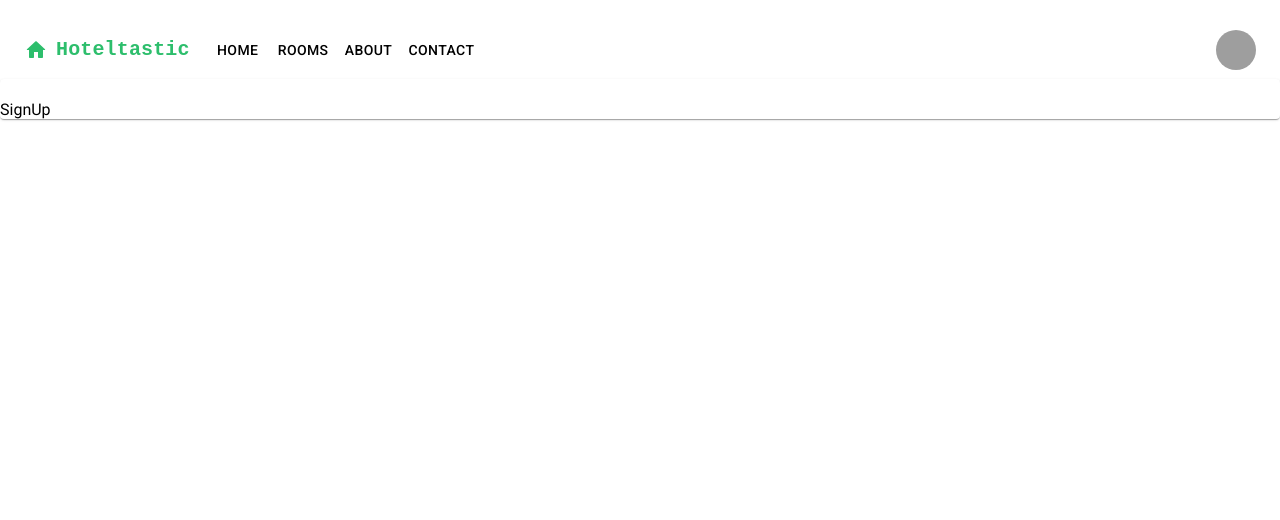
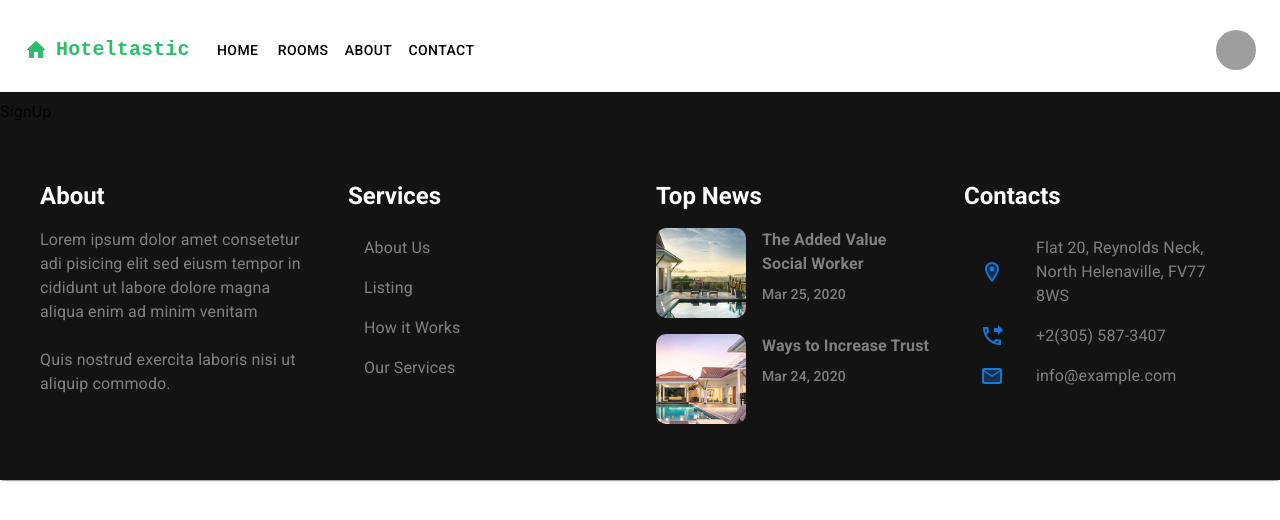
Before and after one commit to RiyaadHossain/Hoteltastic-Client, a React (Create React App) app: page /signup in a window 1280 px wide. Shown: the top 520 px of the page. Built offline with nearby package versions, Linux system fonts and the light colour scheme; grey boxes are pictures that could not be loaded.

Commit message:
primary footer added

```diff
--- a/src/App.js
+++ b/src/App.js
@@ -1,20 +1,20 @@
 import { Route, Routes } from "react-router-dom";
 import Layout from "./Components/Layout";
-import Home from "./Pages/Home/Home";
+import LandingPage from "./Pages/Home/LandingPage"
 import SignIn from "./Pages/Auth/SignIn";
 import SignUp from "./Pages/Auth/SignUp";
 
 function App() {
   return (
-    <div>
+    <>
       <Layout>
         <Routes>
-          <Route element={<Home/>} path="/" />
+          <Route element={<LandingPage/>} path="/" />
           <Route element={<SignIn/>} path="/signin" />
           <Route element={<SignUp/>} path="/signup" />
         </Routes>
       </Layout>
-    </div>
+    </>
   );
 }
 
--- a/src/Components/Footer.jsx
+++ b/src/Components/Footer.jsx
@@ -1,17 +1,129 @@
-import { Box, Grid, Paper } from "@mui/material";
+import {
+  Box,
+  Grid,
+  ListItem,
+  ListItemIcon,
+  Paper,
+  Typography,
+} from "@mui/material";
+import PhoneForwardedTwoToneIcon from "@mui/icons-material/PhoneForwardedTwoTone";
+import EmailTwoToneIcon from "@mui/icons-material/EmailTwoTone";
+import LocationOnTwoToneIcon from "@mui/icons-material/LocationOnTwoTone";
 import React from "react";
+import FooterImg1 from "../Assets/Image/feature-1.jpg";
+import FooterImg2 from "../Assets/Image/feature-2.jpg";
+import styled from "@emotion/styled";
+
+const Img = styled("img")({
+  width: 90,
+  height: 90,
+  borderRadius: 10,
+  objectFit: "cover",
+});
 
 const Footer = () => {
   return (
-    <footer>
-      <Paper>
-        <Grid container spacing={5}>
-          <Grid item xs={12} md={6}>
-            <Box></Box>
-          </Grid>
+    <Paper>
+      <Grid bgcolor="#131314" color="white" px={5} py={7} container spacing={4}>
+        {/* =================== Box - 1 =================== */}
+        <Grid item xs={12} md={6} lg={3}>
+          <Box>
+            <Typography variant="h5" fontWeight="bold" mb={2}>
+              About
+            </Typography>
+            <Box>
+              <Typography variant="body1" color="GrayText">
+                Lorem ipsum dolor amet consetetur adi pisicing elit sed eiusm
+                tempor in cididunt ut labore dolore magna aliqua enim ad minim
+                venitam
+                <br />
+                <br />
+                Quis nostrud exercita laboris nisi ut aliquip commodo.
+              </Typography>
+            </Box>
+          </Box>
         </Grid>
-      </Paper>
-    </footer>
+
+        {/* =================== Box - 2 =================== */}
+        <Grid item xs={12} md={6} lg={3}>
+          <Typography variant="h5" fontWeight="bold" mb={2}>
+            Services
+          </Typography>
+          <ListItem>
+            <Typography color="GrayText">About Us</Typography>
+          </ListItem>
+          <ListItem>
+            <Typography color="GrayText">Listing</Typography>
+          </ListItem>
+          <ListItem>
+            <Typography color="GrayText">How it Works</Typography>
+          </ListItem>
+          <ListItem>
+            <Typography color="GrayText">Our Services</Typography>
+          </ListItem>
+        </Grid>
+
+        {/* =================== Box - 3 =================== */}
+        <Grid item xs={12} md={6} lg={3}>
+          <Typography variant="h5" fontWeight="bold" mb={2}>
+            Top News
+          </Typography>
+          <Box>
+            <Box display="flex">
+              <Img src={FooterImg1} />
+              <Box ml={2}>
+                <Typography  color="GrayText" fontWeight="bold" >
+                  The Added Value Social Worker
+                </Typography>
+                <Typography mt={1} variant="subtitle2" color="GrayText">
+                Mar 25, 2020
+                </Typography>
+              </Box>
+            </Box>
+          </Box>
+          <Box mt={2}>
+            <Box display="flex">
+              <Img src={FooterImg2} />
+              <Box ml={2}>
+                <Typography  color="GrayText" fontWeight="bold" >
+                Ways to Increase Trust
+                </Typography>
+                <Typography mt={1} variant="subtitle2" color="GrayText">
+                Mar 24, 2020
+                </Typography>
+              </Box>
+            </Box>
+          </Box>
+        </Grid>
+
+        {/* =================== Box - 4 =================== */}
+        <Grid item xs={12} md={6} lg={3}>
+          <Typography variant="h5" fontWeight="bold" mb={2}>
+            Contacts
+          </Typography>
+          <ListItem>
+            <ListItemIcon>
+              <LocationOnTwoToneIcon color="primary" />
+            </ListItemIcon>
+            <Typography color="GrayText">
+              Flat 20, Reynolds Neck, North Helenaville, FV77 8WS
+            </Typography>
+          </ListItem>
+          <ListItem>
+            <ListItemIcon>
+              <PhoneForwardedTwoToneIcon color="primary" />
+            </ListItemIcon>
+            <Typography color="GrayText">+2(305) 587-3407</Typography>
+          </ListItem>
+          <ListItem>
+            <ListItemIcon>
+              <EmailTwoToneIcon color="primary" />
+            </ListItemIcon>
+            <Typography color="GrayText">info@example.com</Typography>
+          </ListItem>
+        </Grid>
+      </Grid>
+    </Paper>
   );
 };
 
--- a/src/Components/Layout.jsx
+++ b/src/Components/Layout.jsx
@@ -1,3 +1,4 @@
+import { CssBaseline } from "@mui/material";
 import React from "react";
 import Footer from "./Footer";
 import Navbar from "./Navbar";
@@ -6,6 +7,7 @@ function Layout({ children }) {
   return (
     <>
       <Navbar />
+      <CssBaseline/>
       {children}
       <Footer/>
     </>
```
